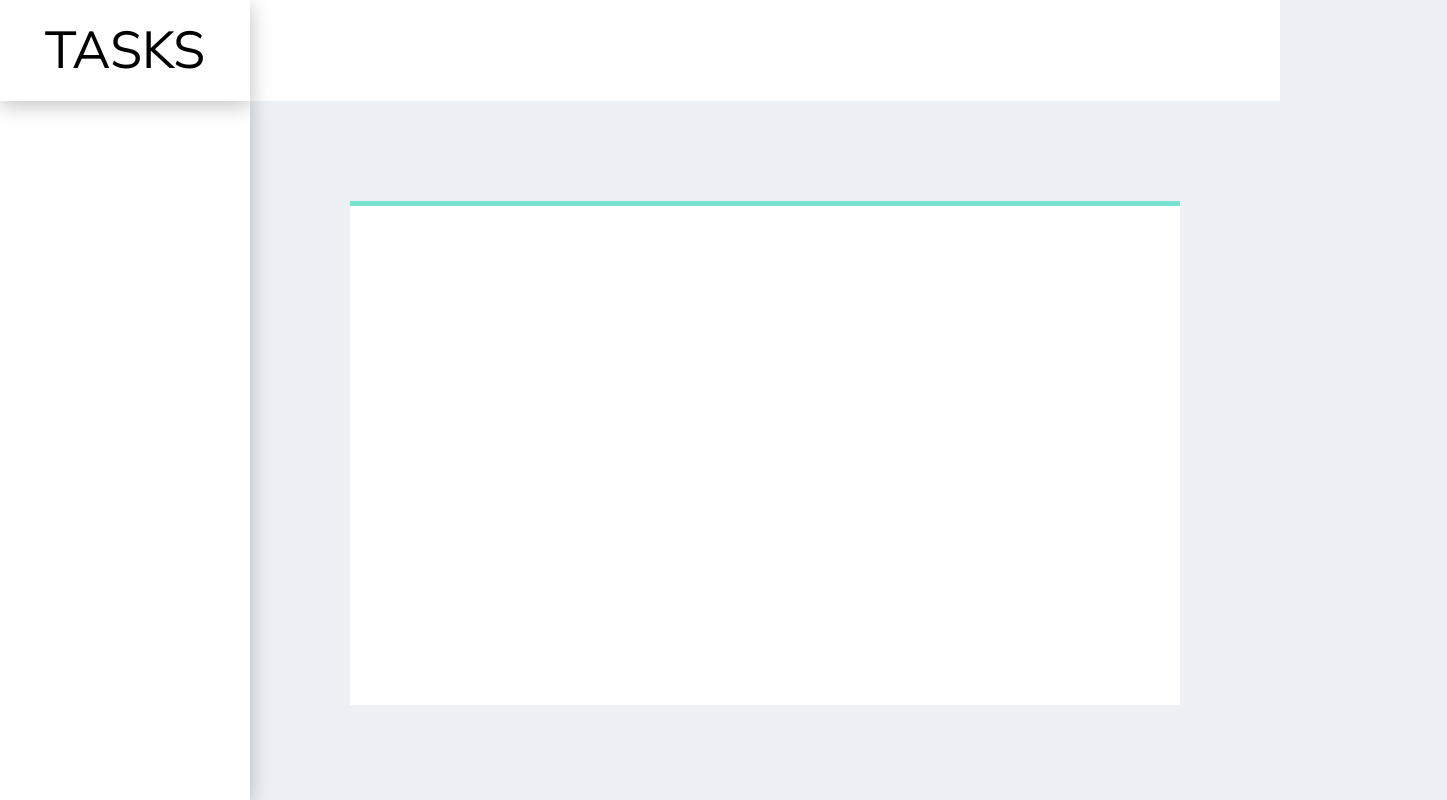
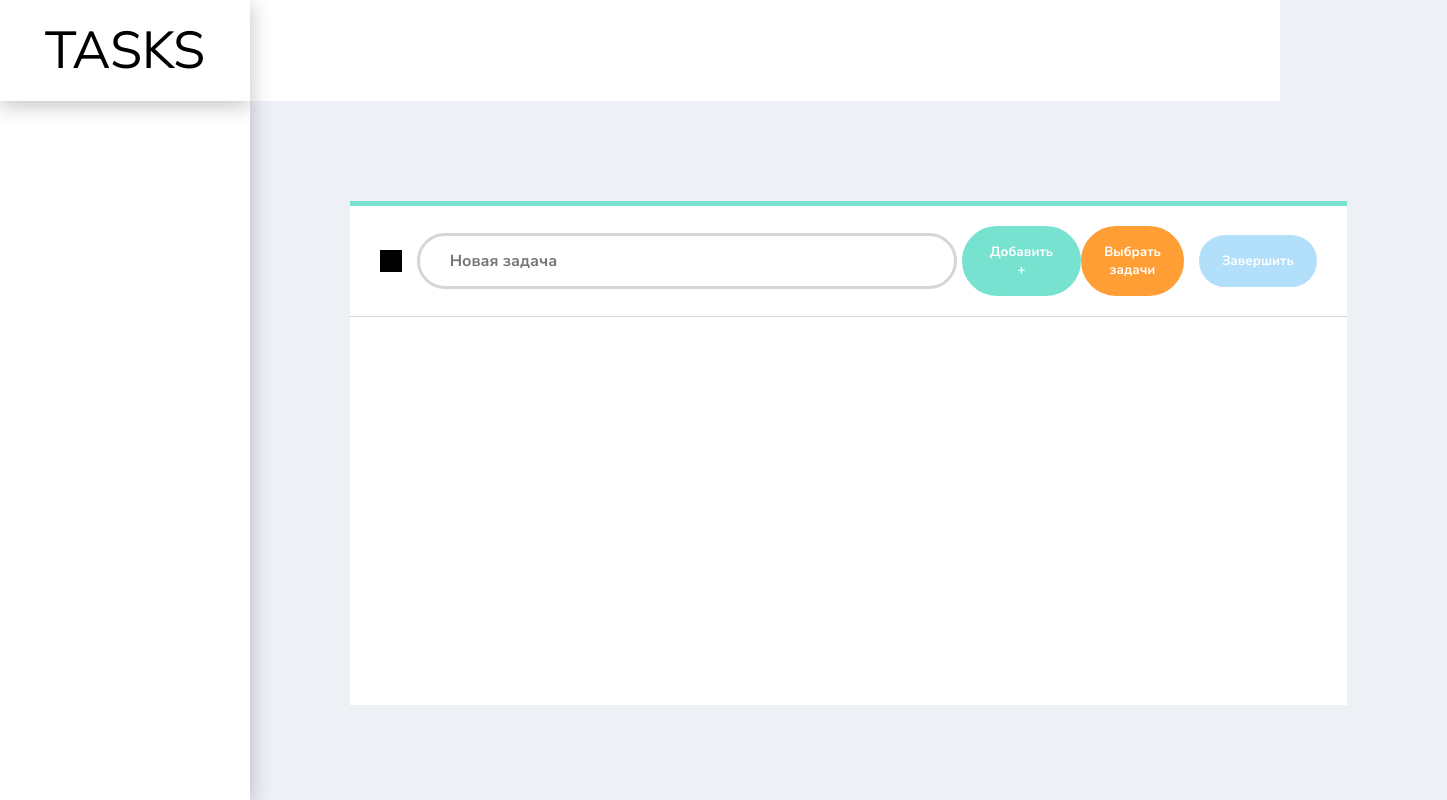
Before and after one commit to Zhiga-noff/task-list-for-zvezda, a React app: page / in a window 1280 px wide. Shown: the whole page, 1447 px wide, since content can reach past the window. Built offline with nearby package versions, Linux system fonts and the light colour scheme.

Commit message:
Заверстал тулбар задач

```diff
--- a/src/js/components/main/Main.jsx
+++ b/src/js/components/main/Main.jsx
@@ -1,12 +1,13 @@
 import React from 'react';
 import style from '../../../scss/modules/main/Main.module.scss';
+import { TaskToolBar } from './components';
 
 export const Main = () => {
     return (
         <main className={style.main}>
             <div className={style.line} />
             <div className={style.container}>
-
+                <TaskToolBar />
             </div>
 
         </main>
--- a/src/js/components/main/components/index.js
+++ b/src/js/components/main/components/index.js
@@ -0,0 +1 @@
+export * from './task-tool-bar/TaskToolBar';
--- a/src/js/components/main/components/task-tool-bar/TaskToolBar.jsx
+++ b/src/js/components/main/components/task-tool-bar/TaskToolBar.jsx
@@ -1,10 +1,29 @@
-import React from 'react';
-import style from '../../../../../scss/modules/main'
+import React, { useState } from 'react';
+import style from '../../../../../scss/modules/main/TaskToolBar.module.scss';
 
 export const TaskToolBar = () => {
+    const [choiceIsActive, setChoiceIsActive] = useState(false);
+    console.log(choiceIsActive);
+
+    const reversChoiceIsActiveFlag = () => {
+        setChoiceIsActive(pre => !pre);
+    };
+
     return (
-        <div>
+        <div className={style.taskToolBar}>
+            <div className={style.section}>
+                <div className={style.checkboxContainer}>{choiceIsActive ? <></> : ''}</div>
+                <form action=''>
+                    <input type='text' placeholder={'Новая задача'} />
+                    <button className={'button button-turquoise'}>Добавить +</button>
+                </form>
+            </div>
 
+            <div className={style.section}>
+                <button className={`${style.button} button button-orange`}
+                        onClick={reversChoiceIsActiveFlag}>{choiceIsActive ? 'Отменить выбор' : 'Выбрать задачи'}</button>
+                <button className={`${style.button} button button-blue`} disabled={!choiceIsActive}>Завершить</button>
+            </div>
         </div>
     );
 };
--- a/src/scss/colors.scss
+++ b/src/scss/colors.scss
@@ -1,17 +1,29 @@
 $turquoise: #78E2D1;
+$turquoiseD: #5BCBB9;
+
+
 $orange: #FF9E35;
+$orangeD: #E28C2F;
+
+
 $blue: #7FCAF6;
+$blueD: #60B3E3;
+
+
 $red: #FF3C3D;
+$redD: #D2292A;
+
+
 $grey: #D6D6D6;
 
 %button {
-    font-size: 1.25rem;
-    padding: 1rem 3rem;
-    font-weight: 600;
-    cursor: pointer !important;
+    padding: 14px 20px;
+
+    display: block;
+
+    font-weight: 700;
+    color: white;
+    border-radius: 40px;
+
+    transition-duration: 0.2s;
     }
-
-%text {
-    font-size: 1rem;
-    line-height: 1.375rem;
-    }
--- a/src/scss/main.scss
+++ b/src/scss/main.scss
@@ -34,4 +34,52 @@ body {
 
 .button {
     @extend %button;
+
+    &:disabled {
+        opacity: 0.6 !important;
+
+        &:hover {
+
+            }
+        }
     }
+
+.button-turquoise {
+    background-color: $turquoise;
+    border: 3px solid $turquoise;
+
+    &:hover {
+        background-color: $turquoiseD;
+        border: 3px solid $turquoiseD;
+        }
+    }
+
+.button-orange {
+    background-color: $orange;
+    border: 3px solid $orange;
+
+    &:hover {
+        background-color: $orangeD;
+        border: 3px solid $orangeD;
+        }
+    }
+
+.button-blue {
+    background-color: $blue;
+    border: 3px solid $blue;
+
+    &:hover {
+        background-color: $blueD;
+        border: 3px solid $blueD;
+        }
+    }
+
+.button-red {
+    background-color: $red;
+    border: 3px solid $red;
+
+    &:hover {
+        background-color: $redD;
+        border: 3px solid $redD;
+        }
+    }
--- /dev/null
+++ b/src/scss/modules/main/TaskToolBar.module.scss
@@ -0,0 +1,46 @@
+@import "../../colors";
+
+.taskToolBar {
+    width: 100%;
+    display: flex;
+    justify-content: space-between;
+
+    padding: 20px 15px;
+    background-color: white;
+    border-bottom: 1px solid #D6D6D6;
+    }
+
+.section {
+    display: flex;
+    align-items: center;
+
+    & form {
+        display: flex;
+        align-items: center;
+
+        & input {
+            border: 3px solid $grey;
+            border-radius: 50px;
+            padding: 14px 30px;
+
+            font-size: 16px;
+            font-weight: 700;
+            margin-right: 5px;
+
+            width: 550px;
+            }
+        }
+
+    }
+
+.checkboxContainer {
+    width: 22px;
+    height: 22px;
+    margin: 0 15px;
+
+    background-color: black;
+    }
+
+.button {
+    margin-right: 15px;
+    }
```
